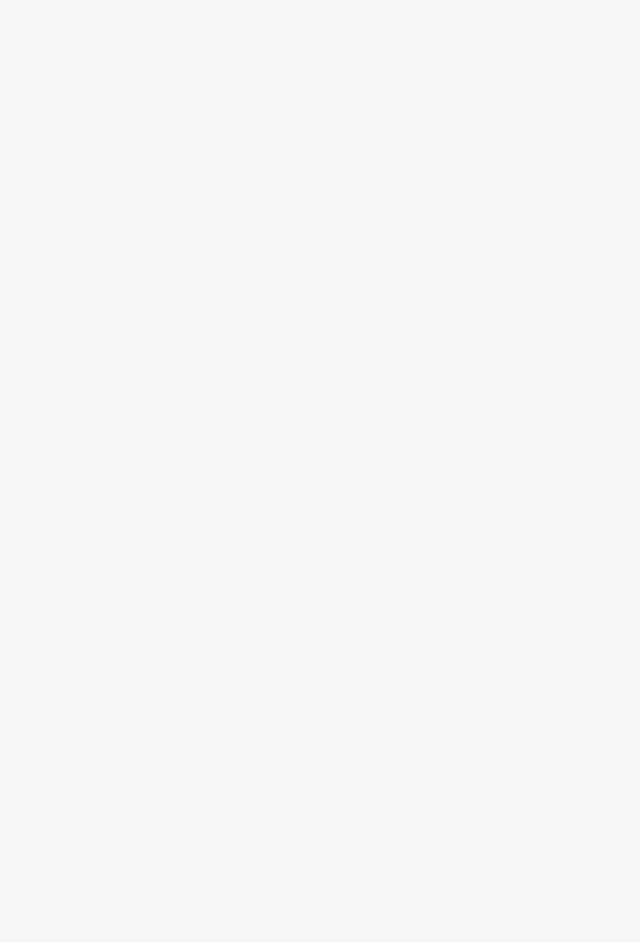
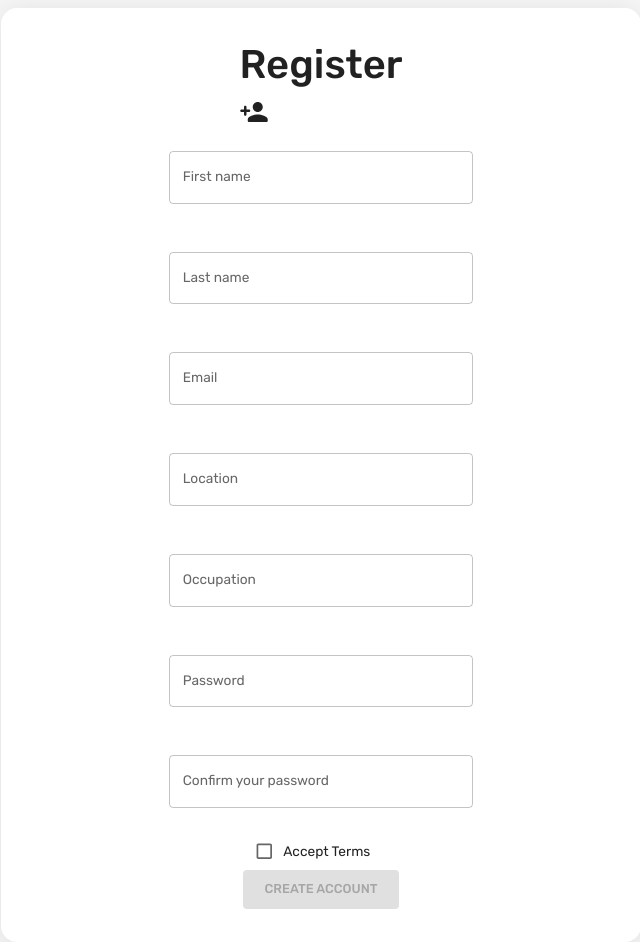
Before and after one commit to PoenixWeb007/Social-medai-MERN-client, a React (Create React App) app: page /register in a window 1280 px wide. Shown: the part 160-1102 px from the top of the page, without its empty margins (319-959 px from the left). Before the commit the page ends 800 px from the top, so only its background shows below. Built offline with nearby package versions, Linux system fonts and the light colour scheme.

Commit message:
add register system

```diff
--- /dev/null
+++ b/src/APIEndpoints.js
@@ -0,0 +1,6 @@
+export const api = {
+  auth: {
+    login: "http://localhost:4000/auth/login",
+    register: "http://localhost:4000/auth/register",
+  },
+};
--- a/src/components/Field.js
+++ b/src/components/Field.js
@@ -6,7 +6,7 @@ function Field({ formik, id, label, type, name }) {
     <TextField
       error={formik.errors[name] && formik.touched[name]}
       type={type}
-      //id="outlined-error"
+      md={{ display: "inline" }}
       id={id}
       label={label}
       helperText={formik.touched[name] && formik.errors[name]}
--- a/src/components/LoginForm.styled.js
+++ b/src/components/LoginForm.styled.js
@@ -2,7 +2,7 @@ import React from "react";
 import styled from "@emotion/styled";
 import { Box } from "@mui/material";
 
-function LoginForm({ formik, children, onSubmit }) {
+function LoginForm({ formik, children, onSubmit, wide = false }) {
   const style = {
     "& h1": {},
     "& form": {
@@ -12,7 +12,7 @@ function LoginForm({ formik, children, onSubmit }) {
       justifyContent: "center",
     },
     mt: 14,
-    width: "30%",
+    width: `${wide ? "50%" : "30%"}`,
     minWidth: "420px",
     //justifyContent: "center",
     padding: 4,
--- a/src/containers/loginPage/index.jsx
+++ b/src/containers/loginPage/index.jsx
@@ -9,6 +9,9 @@ import Field from "../../components/Field";
 import { useDispatch } from "react-redux";
 import { setLogin } from "../../state/reducerSlices/userSlice";
 import { useNavigate } from "react-router-dom";
+import { api } from "../../APIEndpoints";
+
+const loginPath = api.auth.login;
 
 const LoginPage = () => {
   const [Error, setError] = useState(null);
@@ -16,7 +19,7 @@ const LoginPage = () => {
   const navigate = useNavigate();
   const handleSubmit = (values, { setSubmitting, resetForm }) => {
     setSubmitting(true);
-    fetch("http://localhost:4000/auth/login", {
+    fetch(loginPath, {
       method: "POST",
       headers: { "Content-Type": "application/json" },
       body: JSON.stringify(values),
--- a/src/containers/registerPage/index.jsx
+++ b/src/containers/registerPage/index.jsx
@@ -1,7 +1,197 @@
-import React from "react";
+import { Formik } from "formik";
+import React, { useState } from "react";
+import LoginForm from "../../components/LoginForm.styled";
+import { registerSchema } from "../../schemas/AuthSchema";
+import Field from "../../components/Field";
+import {
+  Alert,
+  AlertTitle,
+  Box,
+  Button,
+  Checkbox,
+  FormControlLabel,
+} from "@mui/material";
+import PersonAddRoundedIcon from "@mui/icons-material/PersonAddRounded";
+import { Link, Navigate, json } from "react-router-dom";
+import { LoadingButton } from "@mui/lab";
+import { api } from "../../APIEndpoints";
+
+const registerPath = api.auth.register;
+let userName = "";
+
+const formattedFormData = ({
+  firstName,
+  lastName,
+  email,
+  password,
+  location,
+  occupation,
+}) => ({ firstName, lastName, email, password, location, occupation });
 
 function RegisterPage() {
-  return <div>I'm register page</div>;
+  const [Error, setError] = useState(false);
+  const [isSucceeded, setIsSucceeded] = useState(false);
+
+  if (isSucceeded) {
+    return (
+      <Box
+        sx={{
+          mt: 4,
+          width: "50%",
+          boxShadow: `0 4px 30px rgba(0, 0, 0, 0.1)`,
+          "& a": { textDecoration: "none", fontSize: "16px" },
+          "& strong": { fontSize: "18px" },
+          "& p": { fontSize: "16px" },
+        }}
+      >
+        <Alert severity="success">
+          <AlertTitle>
+            <strong>Congratulations {userName}</strong>
+          </AlertTitle>
+          <p> You have successfully signed up. Welcome aboard! —</p>
+          <Link to="/login"> Log in now</Link>
+        </Alert>
+      </Box>
+    );
+  }
+
+  return (
+    <Formik
+      initialValues={{
+        firstName: "",
+        lastName: "",
+        email: "",
+        password: "",
+        confirmPassword: "",
+        location: "",
+        occupation: "",
+        acceptedTerms: false,
+      }}
+      validationSchema={registerSchema}
+      onSubmit={(values, { setSubmitting }) => {
+        const formattedValues = formattedFormData(values);
+
+        fetch(registerPath, {
+          method: "POST",
+          headers: { "Content-Type": "application/json" },
+          body: JSON.stringify(formattedValues),
+        })
+          .then((r) => r.json())
+          .then((r) => {
+            console.log(r);
+            if (r.error) {
+              setError(r.error);
+            } else {
+              userName = r.firstName;
+              setIsSucceeded(true);
+              setError(null);
+            }
+          })
+          .catch((error) => {
+            console.error("Error fetching data:", error);
+          });
+        setSubmitting(false);
+      }}
+    >
+      {(formik) => (
+        <LoginForm formik={formik} onSubmit={formik.handleSubmit} wide={true}>
+          <Box>
+            <h1>Register</h1>
+            <PersonAddRoundedIcon fontSize="large" />
+          </Box>
+          <Box
+            sx={{
+              display: "flex",
+              flexWrap: "wrap",
+              justifyContent: "space-evenly",
+            }}
+          >
+            <Field
+              type="text"
+              id="outlined-error"
+              label="First name"
+              formik={formik}
+              name="firstName"
+            />
+            <Field
+              type="text"
+              id="outlined-error"
+              label="Last name"
+              formik={formik}
+              name="lastName"
+            />
+            <Field
+              type="email"
+              id="outlined-error"
+              label="Email"
+              formik={formik}
+              name="email"
+            />
+            <Field
+              type="text"
+              id="outlined-error"
+              label="Location"
+              formik={formik}
+              name="Location"
+            />
+            <Field
+              type="text"
+              id="outlined-error"
+              label="Occupation"
+              formik={formik}
+              name="occupation"
+            />
+            <Field
+              type="password"
+              id="outlined-error"
+              label="Password"
+              formik={formik}
+              name="password"
+            />
+            <Field
+              type="password"
+              id="outlined-error"
+              label="Confirm your password"
+              formik={formik}
+              name="confirmPassword"
+            />
+          </Box>
+          <FormControlLabel
+            //sx={{ alignSelf: "start" }}
+            control={
+              <Checkbox
+                checked={formik.values.acceptedTerms}
+                onChange={formik.handleChange}
+                onBlur={formik.handleBlur}
+                name="acceptedTerms"
+              />
+            }
+            label="Accept Terms"
+          />
+
+          <LoadingButton
+            type="submit"
+            disabled={!formik.isValid || !formik.dirty}
+            size="large"
+            onClick={formik.handleSubmit}
+            loading={formik.isSubmitting}
+            loadingIndicator="Loading…"
+            variant="contained"
+            md={{ width: "50%", fontSize: "16px" }}
+          >
+            <span>Create Account</span>
+          </LoadingButton>
+
+          {Error && (
+            <Alert severity="error" sx={{ m: 3, width: "100%" }}>
+              <AlertTitle>Login Failed</AlertTitle>
+              {Error}
+            </Alert>
+          )}
+        </LoginForm>
+      )}
+    </Formik>
+  );
 }
 
 export default RegisterPage;
--- a/src/schemas/AuthSchema.js
+++ b/src/schemas/AuthSchema.js
@@ -1,9 +1,39 @@
 import * as Yup from "yup";
 const passwordRules =
-  "^(?=.*[A-Za-z])(?=.*d)(?=.*[@$!%*#?&])[A-Za-zd@$!%*#?&]{8,}$";
+  /^(?=.*[a-z])(?=.*[A-Z])(?=.*\d)(?=.*[@$!%*?&.])[A-Za-z\d@$!%*?&.]{8,}$/;
 
 export const loginSchema = Yup.object({
   email: Yup.string().email("Invalid email address").required("Required"),
   password: Yup.string().required("Required"),
   //.matches(passwordRules, "Please create a stronger password"),
 });
+
+export const registerSchema = Yup.object().shape({
+  firstName: Yup.string()
+    .required("required")
+    .max(15, "First name must be at most 15 characters"),
+
+  lastName: Yup.string()
+    .required("required")
+    .max(20, "Last name must be at most 20 characters"),
+  Location: Yup.string().max(20, "Last name must be at most 20 characters"),
+  occupation: Yup.string().max(20, "Last name must be at most 20 characters"),
+
+  email: Yup.string().email("Invalid email address").required("required"),
+
+  password: Yup.string().required("required"),
+  //.min(8, "Password must be at least 8 characters")
+  // .matches(
+  //   passwordRules,
+  //   "Password requires uppercase, lowercase, digit, and special character."
+  // ),
+
+  confirmPassword: Yup.string()
+    .oneOf([Yup.ref("password"), null], "Passwords must match")
+    .required("Please confirm your password"),
+
+  acceptedTerms: Yup.boolean().oneOf(
+    [true],
+    "You must accept the terms and conditions"
+  ),
+});
```
